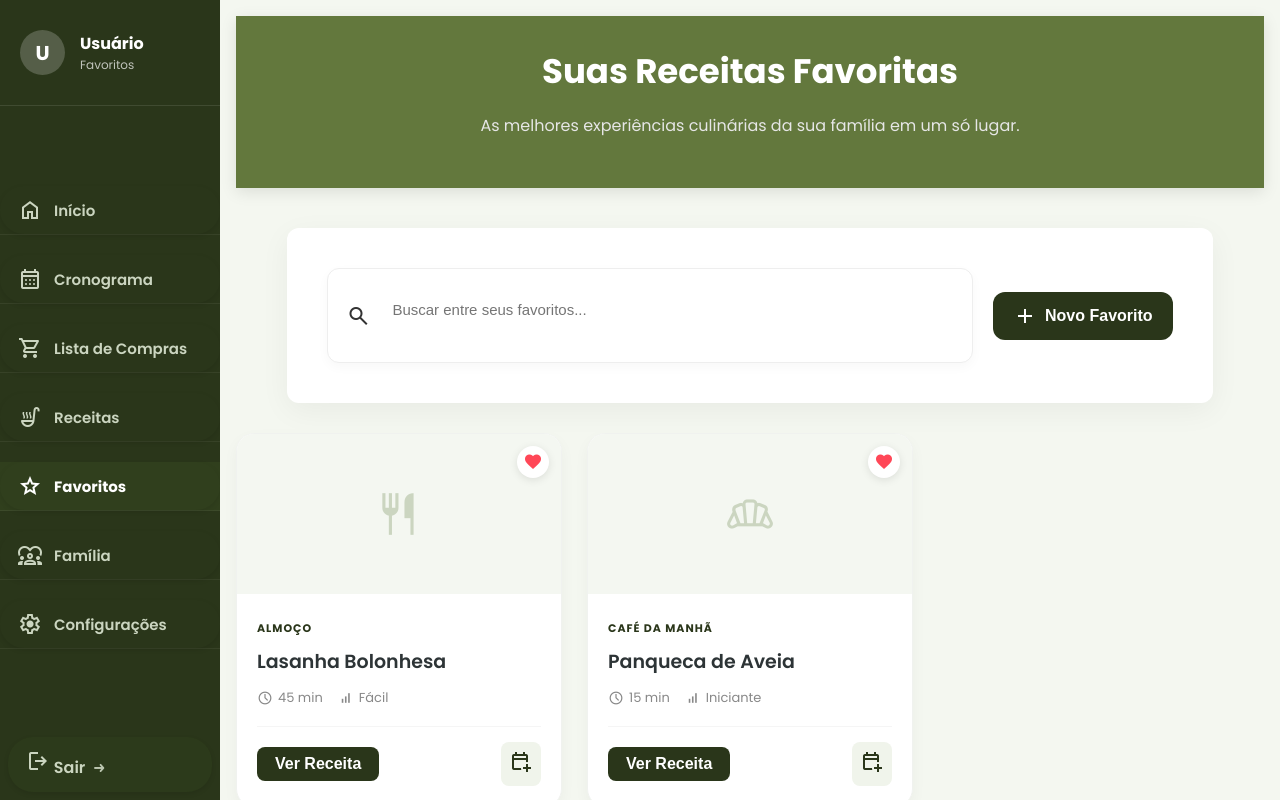
After one commit to mariasantos128/planejador-de-refei-es-, a PHP site: page /html/favoritos.html in a window 1280 px wide. The commit adds this page. Run offline with PHP 8.4, Linux system fonts and the light colour scheme.

Commit message:
adição página de favoritos

```diff
--- a/css/style.css
+++ b/css/style.css
@@ -1195,3 +1195,185 @@ body.sidebar-collapsed .dashboard-grid {
     border-radius: 8px;
     cursor: pointer;
 }
+
+
+/* =========================================
+   PÁGINA DE FAVORITOS
+========================================= */
+
+/* Barra de Busca e Botão Superior */
+.fav-header-actions {
+    display: flex;
+    justify-content: space-between;
+    align-items: center;
+    margin-bottom: 30px;
+    gap: 20px;
+}
+
+.search-bar {
+    flex-grow: 1;
+    display: flex;
+    align-items: center;
+    background: white;
+    padding: 12px 18px;
+    border-radius: 12px;
+    box-shadow: 0 4px 12px rgba(0,0,0,0.03);
+    border: 1px solid #eee;
+}
+
+.search-bar input {
+    border: none;
+    outline: none;
+    width: 100%;
+    margin-left: 10px;
+    font-size: 15px;
+    color: #444;
+}
+
+.btn-add-new {
+    background-color: var(--cor-primaria);
+    color: white;
+    border: none;
+    padding: 12px 20px;
+    border-radius: 12px;
+    font-weight: 700;
+    display: flex;
+    align-items: center;
+    gap: 8px;
+    cursor: pointer;
+    transition: transform 0.2s, background 0.2s;
+}
+
+.btn-add-new:hover {
+    background-color: var(--cor-escura);
+    transform: translateY(-2px);
+}
+
+/* Grid de Cards */
+.fav-grid {
+    display: grid;
+    grid-template-columns: repeat(auto-fill, minmax(280px, 1fr));
+    gap: 25px;
+}
+
+/* Card Individual */
+.recipe-card {
+    background: white;
+    border-radius: 18px;
+    overflow: hidden;
+    box-shadow: 0 6px 15px rgba(0,0,0,0.04);
+    transition: all 0.3s ease;
+    border: 1px solid #f0f2ef;
+}
+
+.recipe-card:hover {
+    transform: translateY(-8px);
+    box-shadow: 0 12px 25px rgba(0,0,0,0.08);
+}
+
+/* Imagem e Badge de Favorito */
+.recipe-img {
+    width: 100%;
+    height: 160px;
+    background-color: #f4f7f1;
+    display: flex;
+    align-items: center;
+    justify-content: center;
+    position: relative;
+}
+
+.icon-placeholder {
+    font-size: 50px !important;
+    color: #cbd5c0;
+}
+
+.fav-badge {
+    position: absolute;
+    top: 12px;
+    right: 12px;
+    background: white;
+    color: #ff4757;
+    padding: 6px;
+    border-radius: 50%;
+    font-size: 20px !important;
+    box-shadow: 0 2px 8px rgba(0,0,0,0.1);
+    font-variation-settings: 'FILL' 1; /* Preenche o coração */
+}
+
+/* Conteúdo do Card */
+.recipe-content {
+    padding: 20px;
+}
+
+.recipe-category {
+    font-size: 11px;
+    text-transform: uppercase;
+    font-weight: 800;
+    color: var(--cor-primaria);
+    letter-spacing: 1px;
+}
+
+.recipe-title {
+    font-size: 19px;
+    font-weight: 600;
+    color: #2d3436;
+    margin: 8px 0 12px 0;
+}
+
+.recipe-meta {
+    display: flex;
+    gap: 15px;
+    font-size: 13px;
+    color: #888;
+}
+
+.recipe-meta span {
+    display: flex;
+    align-items: center;
+    gap: 5px;
+}
+
+.recipe-meta i { font-size: 16px !important; }
+
+/* Rodapé do Card */
+.recipe-footer {
+    margin-top: 18px;
+    padding-top: 15px;
+    border-top: 1px solid #f5f5f5;
+    display: flex;
+    justify-content: space-between;
+    align-items: center;
+}
+
+.btn-view {
+    background: var(--cor-primaria);
+    color: white;
+    border: none;
+    padding: 8px 18px;
+    border-radius: 8px;
+    font-weight: 600;
+    cursor: pointer;
+}
+
+.btn-icon-action {
+    background: #f0f4eb;
+    color: var(--cor-primaria);
+    border: none;
+    padding: 8px;
+    border-radius: 8px;
+    cursor: pointer;
+    transition: background 0.2s;
+}
+
+.btn-icon-action:hover {
+    background: var(--cor-primaria);
+    color: white;
+}
+
+/* Responsividade */
+@media (max-width: 600px) {
+    .fav-header-actions {
+        flex-direction: column;
+    }
+    .btn-add-new { width: 100%; justify-content: center; }
+}
--- /dev/null
+++ b/html/favoritos.html
@@ -0,0 +1,103 @@
+<!DOCTYPE html>
+<html lang="pt-br">
+<head>
+    <meta charset="UTF-8">
+    <meta name="viewport" content="width=device-width, initial-scale=1.0">
+    <title>Sabor Semanal - Favoritos</title>
+    <link href="https://fonts.googleapis.com/css2?family=Poppins:wght@400;600;700&display=swap" rel="stylesheet">
+    <link href="https://fonts.googleapis.com/css2?family=Material+Symbols+Outlined" rel="stylesheet" />
+    <link rel="stylesheet" type="text/css" href="../css/style.css">
+</head>
+<body class="dash-body">
+
+    <nav class="sidebar" id="sidebar">
+        <button class="sidebar-toggle" id="sidebarToggle">
+            <span></span><span></span><span></span>
+        </button>
+        <div class="user-profile">
+            <div class="avatar">U</div>
+            <div class="user-info">
+                <h3>Usuário</h3>
+                <p>Favoritos</p>
+            </div>
+        </div>
+        <ul class="nav-links">
+            <li><a href="dashboard.html"><i class="material-symbols-outlined">home</i> <span class="label">Início</span></a></li>
+            <li><a href="planejamento.html"><i class="material-symbols-outlined">calendar_month</i> <span class="label">Cronograma</span></a></li>
+            <li><a href="compras.html"><i class="material-symbols-outlined">shopping_cart</i> <span class="label">Lista de Compras</span></a></li>
+            <li><a href="receitas.html"><i class="material-symbols-outlined">soup_kitchen</i> <span class="label">Receitas</span></a></li>
+            <li class="active"><a href="favoritos.html"><i class="material-symbols-outlined">star</i> <span class="label">Favoritos</span></a></li>
+            <li><a href="familia.html"><i class="material-symbols-outlined">diversity_1</i> <span class="label">Família</span></a></li>
+            <li><a href="configuracoes.html"><i class="material-symbols-outlined">settings</i> <span class="label">Configurações</span></a></li>
+        </ul>
+        <div class="sidebar-footer">
+            <a href="../index.html" class="logout-link"><i class="material-symbols-outlined">logout</i> <span class="label">Sair</span></a>
+        </div>
+    </nav>
+
+    <main class="main-content">
+        <header class="dash-header">
+            <h2>Suas Receitas Favoritas</h2>
+            <p>As melhores experiências culinárias da sua família em um só lugar.</p>
+        </header>
+
+        <section class="fav-header-actions">
+            <div class="search-bar">
+                <span class="material-symbols-outlined">search</span>
+                <input type="text" placeholder="Buscar entre seus favoritos...">
+            </div>
+            <button class="btn-add-new">
+                <i class="material-symbols-outlined">add</i> Novo Favorito
+            </button>
+        </section>
+
+        <div class="fav-grid">
+
+            <article class="recipe-card">
+                <div class="recipe-img">
+                    <span class="material-symbols-outlined icon-placeholder">restaurant</span>
+                    <span class="material-symbols-outlined fav-badge">favorite</span>
+                </div>
+                <div class="recipe-content">
+                    <span class="recipe-category">Almoço</span>
+                    <h3 class="recipe-title">Lasanha Bolonhesa</h3>
+                    <div class="recipe-meta">
+                        <span><i class="material-symbols-outlined">schedule</i> 45 min</span>
+                        <span><i class="material-symbols-outlined">signal_cellular_alt</i> Fácil</span>
+                    </div>
+                    <div class="recipe-footer">
+                        <button class="btn-view">Ver Receita</button>
+                        <button class="btn-icon-action" title="Adicionar ao Planejamento">
+                            <i class="material-symbols-outlined">calendar_add_on</i>
+                        </button>
+                    </div>
+                </div>
+            </article>
+
+            <article class="recipe-card">
+                <div class="recipe-img">
+                    <span class="material-symbols-outlined icon-placeholder">bakery_dining</span>
+                    <span class="material-symbols-outlined fav-badge">favorite</span>
+                </div>
+                <div class="recipe-content">
+                    <span class="recipe-category">Café da Manhã</span>
+                    <h3 class="recipe-title">Panqueca de Aveia</h3>
+                    <div class="recipe-meta">
+                        <span><i class="material-symbols-outlined">schedule</i> 15 min</span>
+                        <span><i class="material-symbols-outlined">signal_cellular_alt</i> Iniciante</span>
+                    </div>
+                    <div class="recipe-footer">
+                        <button class="btn-view">Ver Receita</button>
+                        <button class="btn-icon-action" title="Adicionar ao Planejamento">
+                            <i class="material-symbols-outlined">calendar_add_on</i>
+                        </button>
+                    </div>
+                </div>
+            </article>
+
+        </div>
+    </main>
+
+    <script src="../js/controller.js"></script>
+</body>
+</html>
--- a/js/controller.js
+++ b/js/controller.js
@@ -74,7 +74,6 @@ async function adicionarReceitasPadrao() {
     }
 }
 
-// --- GESTÃO DE RECEITAS ---
 // --- GESTÃO DE RECEITAS ---
 async function carregarReceitas() {
     const grid = document.getElementById("grid-receitas");
@@ -242,6 +241,51 @@ if (btnSortear) {
         }
     });
 }
+
+/*=====================USUARIOS==========================*/
+// --- FUNÇÃO PARA CARREGAR OS DADOS DO USUÁRIO LOGADO ---
+function carregarPerfilLogado() {
+    // 1. Pega o "pacote" que o login salvou
+    const dadosSessao = localStorage.getItem('usuarioLogado');
+
+    if (dadosSessao) {
+        const usuario = JSON.parse(dadosSessao);
+
+        // --- ATUALIZA A SIDEBAR (BARRA LATERAL) EM TODAS AS PÁGINAS ---
+        const sidebarNome = document.getElementById('display-user-name');
+        const sidebarAvatar = document.getElementById('user-initial');
+
+        if (sidebarNome) sidebarNome.textContent = usuario.nome;
+        if (sidebarAvatar) sidebarAvatar.textContent = usuario.nome.charAt(0).toUpperCase();
+
+        // --- ATUALIZA A PÁGINA DE CONFIGURAÇÕES (SE ESTIVER NELA) ---
+        const inputNome = document.getElementById('edit-nome');
+        const inputEmail = document.getElementById('edit-email');
+        const profileName = document.getElementById('profile-name');
+        const profileEmail = document.getElementById('profile-email');
+        const avatarGrande = document.getElementById('user-initial-large');
+
+        if (inputNome) inputNome.value = usuario.nome;
+        if (inputEmail) inputEmail.value = usuario.email;
+        if (profileName) profileName.textContent = usuario.nome;
+        if (profileEmail) profileEmail.textContent = usuario.email;
+        if (avatarGrande) avatarGrande.textContent = usuario.nome.charAt(0).toUpperCase();
+
+        // Marca os checkboxes de restrição nas configurações
+        if (usuario.restricoes) {
+            const checkboxes = document.querySelectorAll('.checkbox-grid-profile input');
+            checkboxes.forEach(cb => {
+                cb.checked = usuario.restricoes.includes(cb.value);
+            });
+        }
+    } else {
+        console.log("Nenhum usuário logado encontrado no localStorage.");
+    }
+}
+
+// Executa essa função toda vez que QUALQUER página abrir
+document.addEventListener('DOMContentLoaded', carregarPerfilLogado);
+
 /*======================================================
 // --- GESTÃO DE FAMÍLIA (VERSÃO FINAL UNIFICADA) ---
 ========================================================*/
@@ -491,17 +535,14 @@ document.addEventListener("DOMContentLoaded", () => {
     }
 });
   //SIDE BAR
-document.addEventListener('DOMContentLoaded', () => {
-    const btnToggle = document.getElementById('sidebarToggle'); // Pega o botão pelo ID
-    const sidebar = document.getElementById('sidebar');         // Pega a barra lateral
-    const body = document.body;                                 // Pega o corpo da página
+  document.addEventListener('DOMContentLoaded', () => {
+    const btnToggle = document.getElementById('sidebarToggle');
+    const sidebar = document.getElementById('sidebar');
+    const body = document.body;
 
-    if (btnToggle) {
+    if (btnToggle && sidebar) {
         btnToggle.addEventListener('click', () => {
-            // 1. O CSS que te mandei usa 'collapsed' para a sidebar
             sidebar.classList.toggle('collapsed');
-
-            // 2. O CSS que te mandei usa 'sidebar-collapsed' para o body (ajustar margens)
             body.classList.toggle('sidebar-collapsed');
         });
     }
```
Also changed, not shown: html/dashboard.html (+9 -12 lines).
